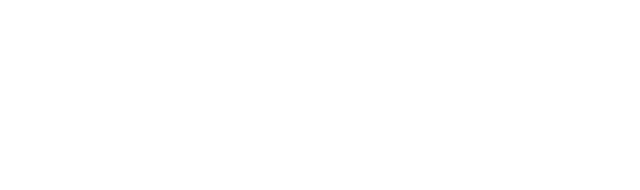
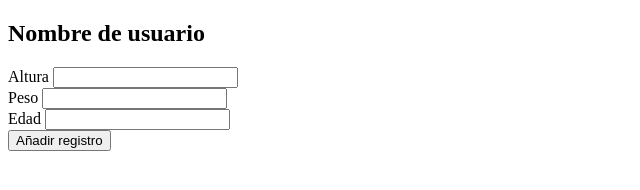
Before and after one commit to Ernjivi/async, a website built with webpack: page src/index.html in a window 1280 px wide. Shown: the whole page, without its empty margins (0-640 px from the left). Built offline with nearby package versions, Linux system fonts and the light colour scheme.

Commit message:
Initialized IMCApp

```diff
--- a/src/foo.js
+++ /dev/null
@@ -1,5 +0,0 @@
-export default class Foo {
-    constructor(){
-        console.log("Hola mundo!");
-    }
-}
--- /dev/null
+++ b/src/imcapp.js
@@ -0,0 +1,13 @@
+
+
+export default class IMCApp{
+    constructor(el){
+        this.el = document.querySelector(el);
+        this.cacheDOM()
+    }
+
+    cacheDOM(){
+        this.form = this.el.querySelector('#imcForm');
+
+    }
+}
--- a/src/index.html
+++ b/src/index.html
@@ -7,5 +7,23 @@
     <title>Document</title>
 </head>
 <body>
+    <div id="app">
+        <h2>Nombre de usuario</h2>
+        <form id="imcForm">
+            <div>
+                <label for="altura">Altura</label>
+                <input type="text" name="altura" id="altura">
+            </div>
+            <div>
+                <label for="peso">Peso</label>
+                <input type="text" name="peso" id="peso">
+            </div>
+            <div>
+                <label for="edad">Edad</label>
+                <input type="text" name="edad" id="edad">
+            </div>
+            <div><button>Añadir registro</button></div>
+        </form>
+    </div>
 </body>
 </html>
--- a/src/index.js
+++ b/src/index.js
@@ -1,3 +1,3 @@
-import Foo from "./foo";
+import IMCApp from "./imcapp";
 
-var foo = new Foo();
+var myApp = new IMCApp('#app');
```
